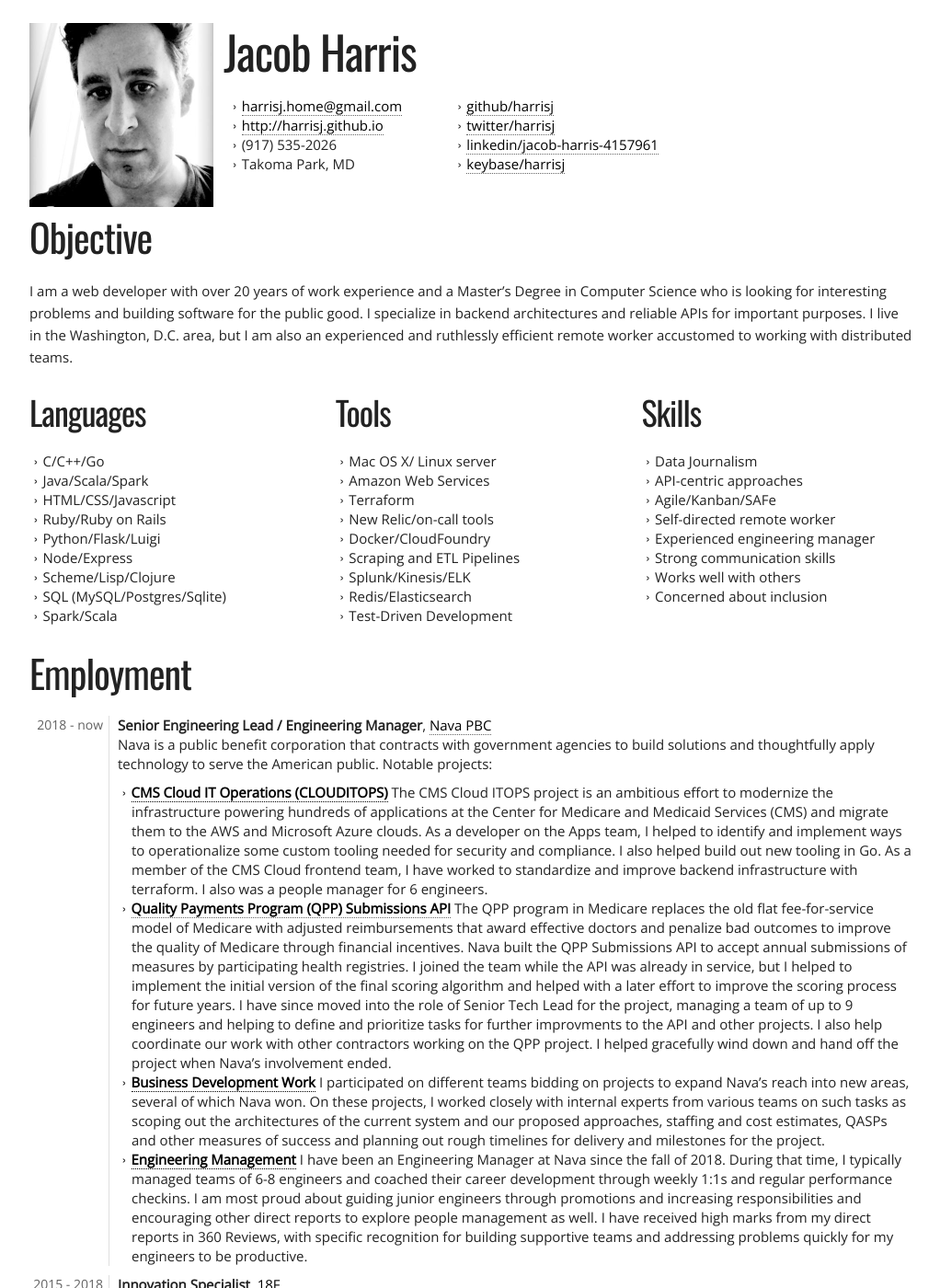
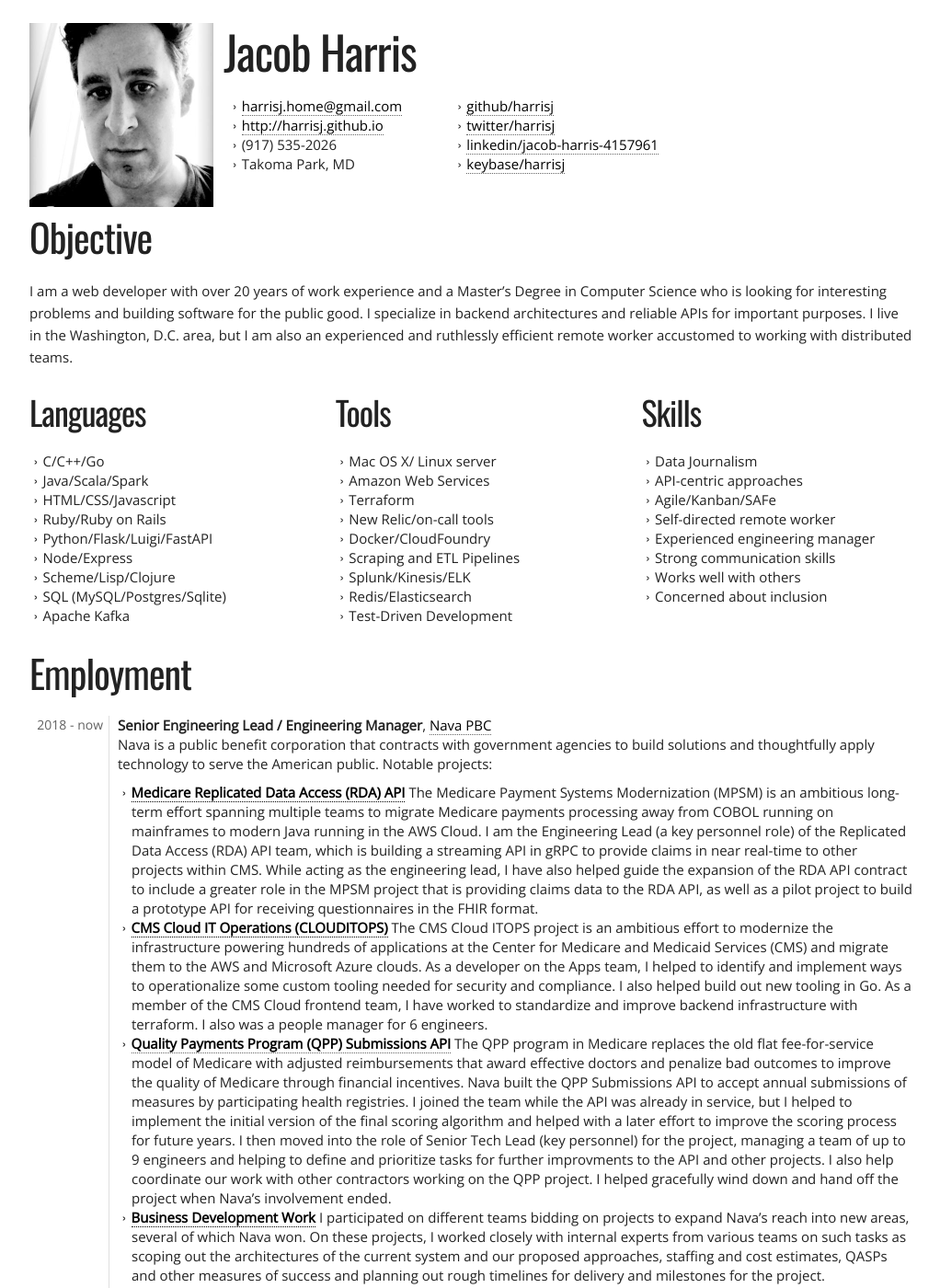
Before and after one commit to harrisj/harrisj.github.io, a Jekyll site: the page built from index.html, in a window 1280 px wide and 1400 px high. Shown: the whole window at 92% size, without its empty margins (128-1150 px from the left). Built offline with Jekyll 4.4.1, drawn with Linux system fonts in a browser that asks for light colours; nearby versions of some CDN libraries.

Commit message:
Added a description of the RDA API project

```diff
--- a/_data/cv.yml
+++ b/_data/cv.yml
@@ -28,6 +28,19 @@
       government agencies to build solutions and thoughtfully apply
       technology to serve the American public.
     projects:
+      - title: Medicare Replicated Data Access (RDA) API
+        description: >-
+          The Medicare Payment Systems Modernization (MPSM) is an ambitious
+          long-term effort spanning multiple teams to migrate Medicare payments
+          processing away from COBOL running on mainframes to modern Java
+          running in the AWS Cloud. I am the Engineering Lead (a key personnel
+          role) of the Replicated Data Access (RDA) API team, which is building
+          a streaming API in gRPC to provide claims in near real-time to other
+          projects within CMS. While acting as the engineering lead, I have also
+          helped guide the expansion of the RDA API contract to include a
+          greater role in the MPSM project that is providing claims data to the
+          RDA API, as well as a pilot project to build a prototype API for
+          receiving questionnaires in the FHIR format.
       - title: CMS Cloud IT Operations (CLOUDITOPS)
         description: >-
           The CMS Cloud ITOPS project is an ambitious effort to modernize the
@@ -50,12 +63,13 @@
           registries. I joined the team while the API was already in service,
           but I helped to implement the initial version of the final scoring
           algorithm and helped with a later effort to improve the scoring
-          process for future years. I have since moved into the role of Senior
-          Tech Lead for the project, managing a team of up to 9 engineers and
-          helping to define and prioritize tasks for further improvments to the
-          API and other projects. I also help coordinate our work with other
-          contractors working on the QPP project. I helped gracefully wind down
-          and hand off the project when Nava's involvement ended.
+          process for future years. I then moved into the role of Senior Tech
+          Lead (key personnel) for the project, managing a team of up to 9
+          engineers and helping to define and prioritize tasks for further
+          improvments to the API and other projects. I also help coordinate our
+          work with other contractors working on the QPP project. I helped
+          gracefully wind down and hand off the project when Nava's involvement
+          ended.
       - title: Business Development Work
         description: >-
           I participated on different teams bidding on projects to expand Nava's
@@ -200,11 +214,11 @@
     - Java/Scala/Spark
     - HTML/CSS/Javascript
     - Ruby/Ruby on Rails
-    - Python/Flask/Luigi
+    - Python/Flask/Luigi/FastAPI
     - Node/Express
     - Scheme/Lisp/Clojure
     - SQL (MySQL/Postgres/Sqlite)
-    - Spark/Scala
+    - Apache Kafka
   tools:
     - Mac OS X/ Linux server
     - Amazon Web Services
```
